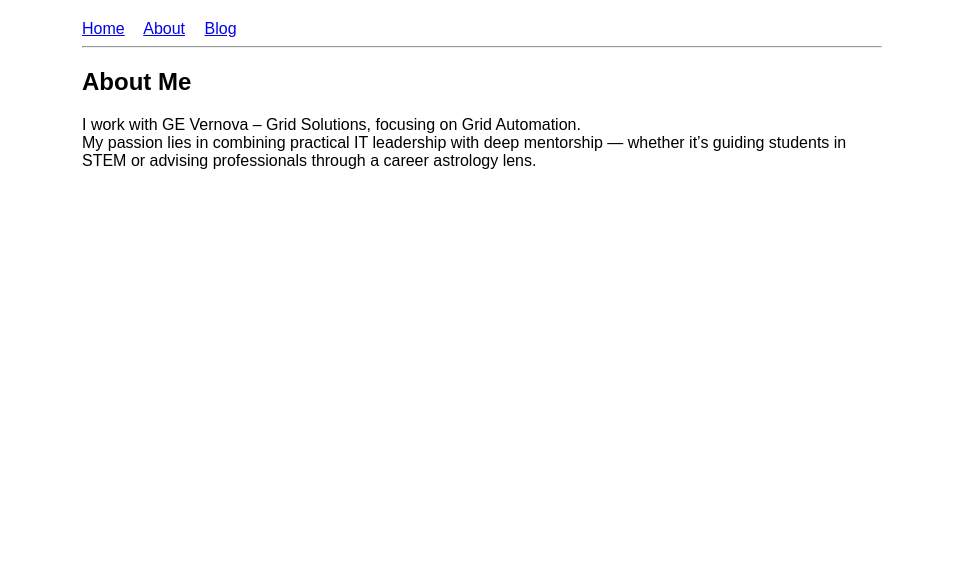
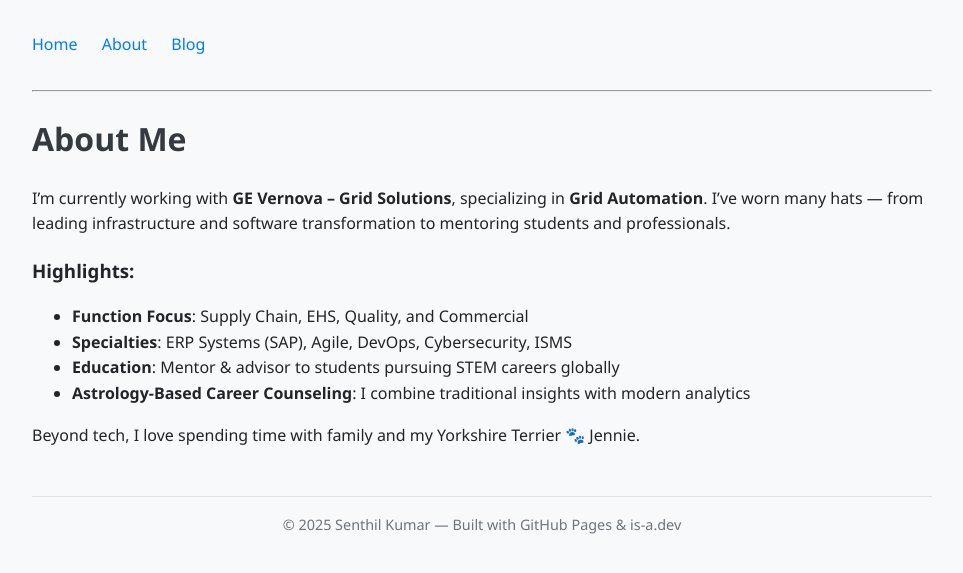
Before and after one commit to gptechland/senthil-portfolio, a Jekyll site: the page built from about.md, in a window 1280 px wide. Shown: the top 573 px of the page, without its empty margins (158-1121 px from the left). Built offline with Jekyll 4.4.1, drawn with Linux system fonts in a browser that asks for light colours.

Commit message:
Add files via upload

```diff
--- a/_config.yml
+++ b/_config.yml
@@ -1,3 +1,3 @@
 title: Senthil's Portfolio
-description: Personal site featuring blogs on Agile, DevOps, ISMS, and more.
+description: Blog & portfolio by Senthil Kumar — Agile | DevOps | ERP | ISMS
 theme: minima
--- a/_layouts/default.html
+++ b/_layouts/default.html
@@ -1,21 +1,22 @@
+
 <!DOCTYPE html>
 <html>
 <head>
   <title>{{ page.title }}</title>
   <meta charset="UTF-8">
   <meta name="viewport" content="width=device-width, initial-scale=1">
-  <style>
-    body { font-family: sans-serif; max-width: 800px; margin: auto; padding: 20px; }
-    nav a { margin-right: 15px; }
-  </style>
+  <link rel="stylesheet" href="/assets/css/style.css">
 </head>
 <body>
   <nav>
     <a href="{{ '/' | relative_url }}">Home</a>
     <a href="{{ '/about' | relative_url }}">About</a>
-    <a href="{{ '/blog/agile-first-steps' | relative_url }}">Blog</a>
+    <a href="{{ '/blog' | relative_url }}">Blog</a>
   </nav>
   <hr>
   {{ content }}
+  <footer>
+    &copy; 2025 Senthil Kumar — Built with GitHub Pages & is-a.dev
+  </footer>
 </body>
 </html>
--- a/about.md
+++ b/about.md
@@ -3,7 +3,14 @@ layout: default
 title: About
 ---
 
-## About Me
+# About Me
 
-I work with GE Vernova – Grid Solutions, focusing on Grid Automation.
-My passion lies in combining practical IT leadership with deep mentorship — whether it's guiding students in STEM or advising professionals through a career astrology lens.
+I'm currently working with **GE Vernova – Grid Solutions**, specializing in **Grid Automation**. I’ve worn many hats — from leading infrastructure and software transformation to mentoring students and professionals.
+
+### Highlights:
+- **Function Focus**: Supply Chain, EHS, Quality, and Commercial
+- **Specialties**: ERP Systems (SAP), Agile, DevOps, Cybersecurity, ISMS
+- **Education**: Mentor & advisor to students pursuing STEM careers globally
+- **Astrology-Based Career Counseling**: I combine traditional insights with modern analytics
+
+Beyond tech, I love spending time with family and my Yorkshire Terrier 🐾 Jennie.
--- /dev/null
+++ b/assets/css/style.css
@@ -0,0 +1,32 @@
+
+body {
+  font-family: 'Segoe UI', sans-serif;
+  background-color: #f8f9fa;
+  color: #212529;
+  max-width: 900px;
+  margin: auto;
+  padding: 2rem;
+  line-height: 1.6;
+}
+nav {
+  margin-bottom: 2rem;
+}
+nav a {
+  margin-right: 20px;
+  text-decoration: none;
+  color: #007bff;
+}
+nav a:hover {
+  text-decoration: underline;
+}
+h1, h2 {
+  color: #343a40;
+}
+footer {
+  margin-top: 3rem;
+  padding-top: 1rem;
+  border-top: 1px solid #dee2e6;
+  text-align: center;
+  font-size: 0.9em;
+  color: #6c757d;
+}
```
Also changed, not shown: blog/agile-in-real-life.md (added, +10 -0 lines), blog/devops-and-infra.md (added, +10 -0 lines), index.md (+4 -3 lines).
